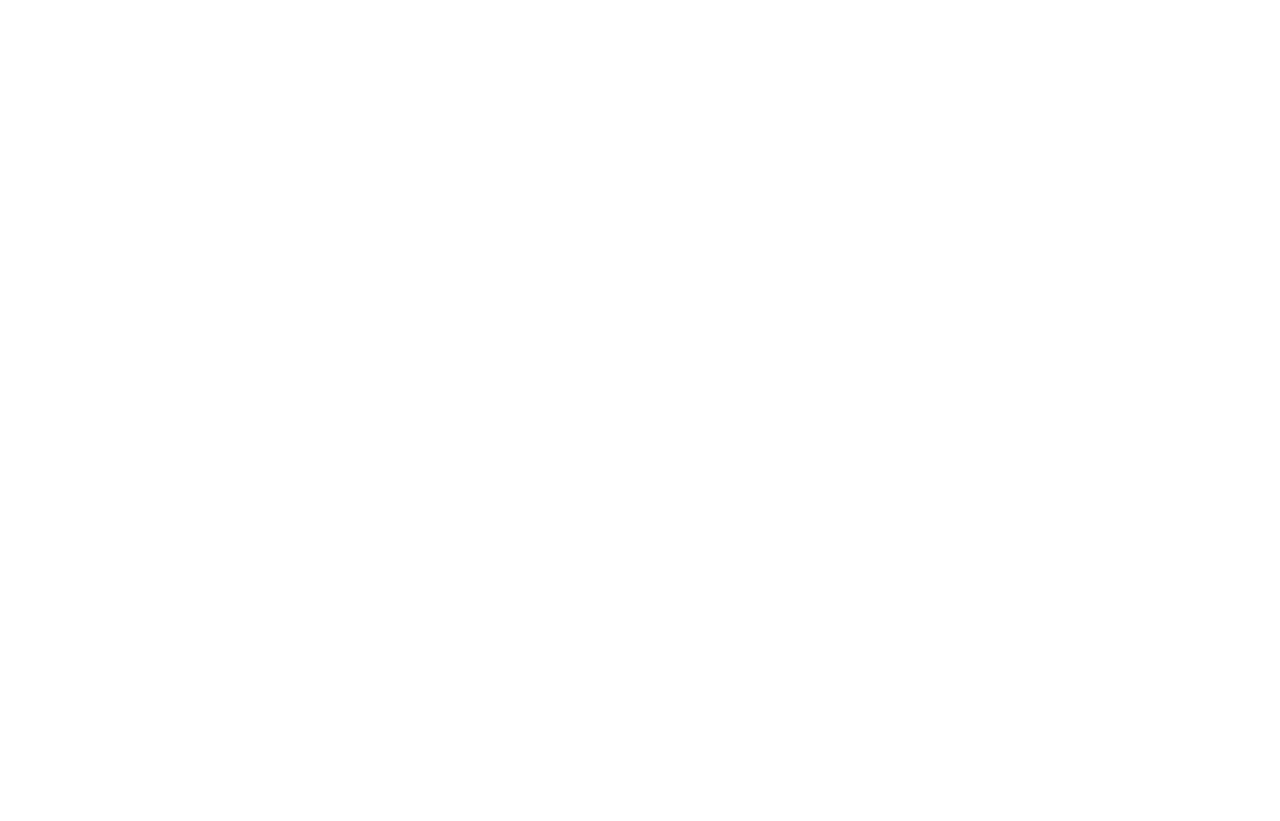
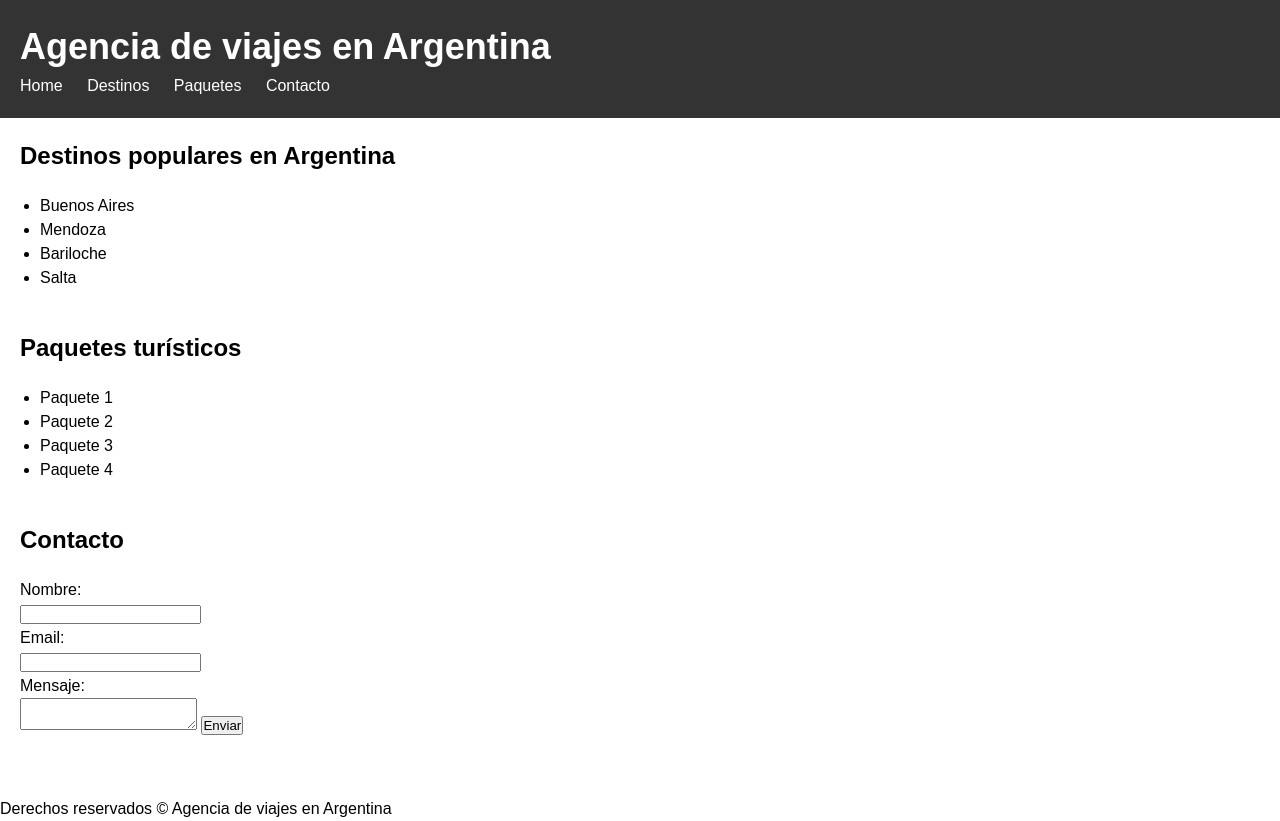
Before and after one commit to AriFeldm/ProjectCodoACodo, a plain HTML site: page index.html in a window 1280 px wide. Before the commit the page ends 800 px from the top, so only its background shows below. Drawn offline with Linux system fonts and the light colour scheme.

Commit message:
index.html

```diff
--- a/index.html
+++ b/index.html
@@ -1,20 +1,57 @@
 <!DOCTYPE html>
-<html lang="en">
+<html lang="es">
 <head>
     <meta charset="UTF-8">
-    <meta http-equiv="X-UA-Compatible" content="IE=edge">
     <meta name="viewport" content="width=device-width, initial-scale=1.0">
-    <title>Hoteles</title>
+    <title>Agencia de viajes en Argentina</title>
+    <link rel="stylesheet" type="text/css" href="style.css">
 </head>
 <body>
-    <div>
-        <header></header>
-    </div>
-    <div>
-
-    </div>
-    <div>
-        <footer></footer>
-    </div>
+    <header>
+        <h1>Agencia de viajes en Argentina</h1>
+        <nav>
+            <ul>
+                <li><a href="index.html">Home</a></li>
+                <li><a href="destinos.html">Destinos</a></li>
+                <li><a href="paquetes.html">Paquetes</a></li>
+                <li><a href="#contacto">Contacto</a></li>
+            </ul>
+        </nav>
+    </header>
+    <main>
+        <section id="destinos">
+            <h2>Destinos populares en Argentina</h2>
+            <ul>
+                <li>Buenos Aires</li>
+                <li>Mendoza</li>
+                <li>Bariloche</li>
+                <li>Salta</li>
+            </ul>
+        </section>
+        <section id="paquetes">
+            <h2>Paquetes turísticos</h2>
+            <ul>
+                <li>Paquete 1</li>
+                <li>Paquete 2</li>
+                <li>Paquete 3</li>
+                <li>Paquete 4</li>
+            </ul>
+        </section>
+        <section id="contacto">
+            <h2>Contacto</h2>
+            <form action="enviar.php" method="post">
+                <label for="nombre">Nombre:</label>
+                <input type="text" id="nombre" name="nombre" required>
+                <label for="email">Email:</label>
+                <input type="email" id="email" name="email" required>
+                <label for="mensaje">Mensaje:</label>
+                <textarea id="mensaje" name="mensaje" required></textarea>
+                <input type="submit" value="Enviar">
+            </form>
+        </section>
+    </main>
+    <footer>
+        <p>Derechos reservados &copy; Agencia de viajes en Argentina</p>
+    </footer>
 </body>
 </html>
--- /dev/null
+++ b/style.css
@@ -0,0 +1,64 @@
+* {
+    box-sizing: border-box;
+    margin: 0;
+    padding: 0;
+}
+
+body {
+    font-family: Arial, sans-serif;
+    font-size: 16px;
+    line-height: 1.5;
+}
+
+header {
+    background-color: #333;
+    color: #fff;
+    padding: 20px;
+}
+
+h1 {
+    font-size: 36px;
+    margin: 0;
+}
+
+nav ul {
+    list-style: none;
+    margin: 0;
+    padding: 0;
+}
+
+nav li {
+    display: inline-block;
+    margin-right: 20px;
+}
+
+nav a {
+    color: #fff;
+    text-decoration: none;
+}
+
+nav a:hover {
+    text-decoration: underline;
+}
+
+main {
+    padding: 20px;
+}
+
+section {
+    margin-bottom: 40px;
+}
+
+h2 {
+    font-size: 24px;
+    margin-bottom: 20px;
+}
+
+ul {
+    list-style: disc;
+    margin-left: 20px;
+}
+
+form label {
+    display: block;
+}
```
Also changed, not shown: destinos.html (added, +23 -0 lines), paquetes.html (added, +23 -0 lines).
